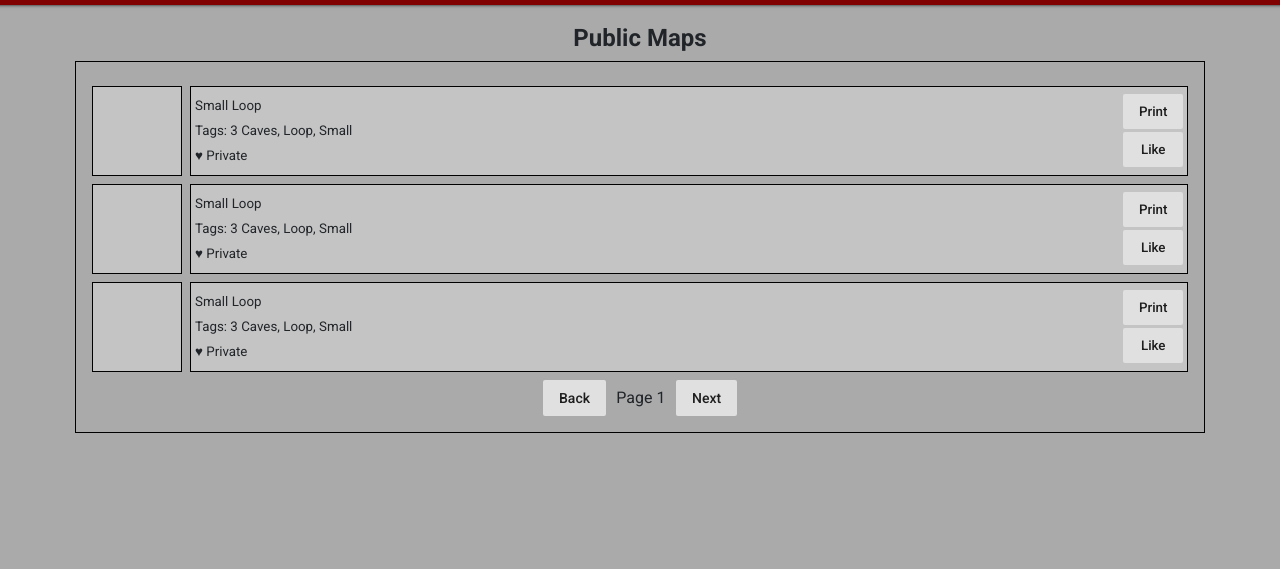
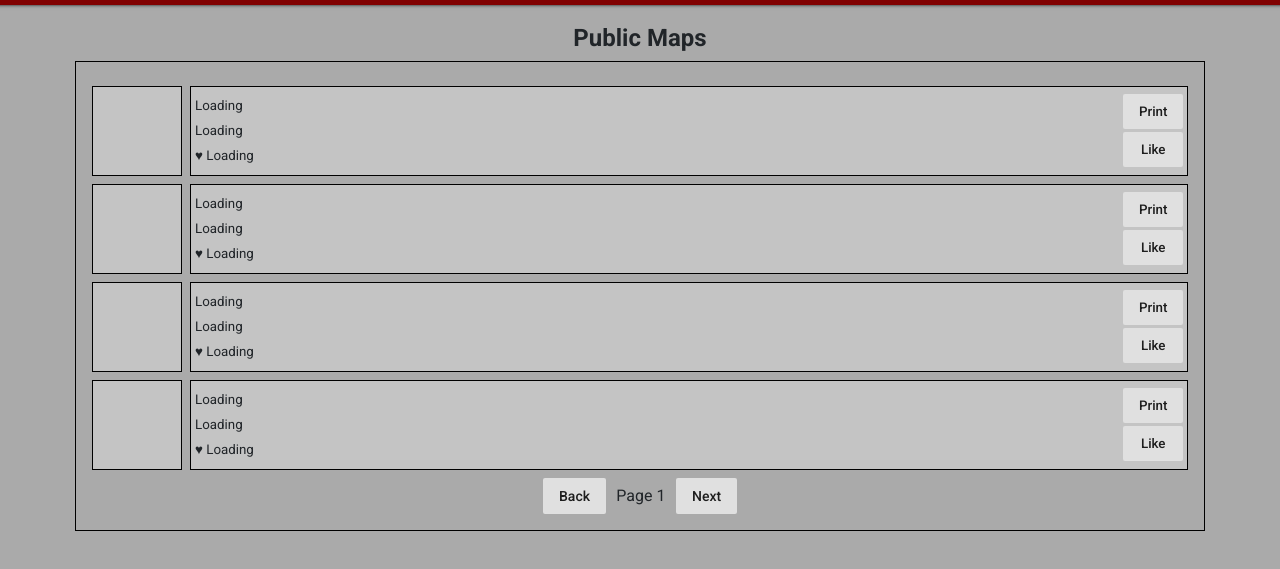
Before and after one commit to Luke-Ferderer/InTheVeinOfCaves, a plain HTML site: page public/browse.html in a window 1280 px wide. Shown: the part 51-620 px from the top of the page. Drawn offline with Linux system fonts and the light colour scheme; some packages are replaced by stand-ins of ours.

Commit message:
Templating for browse

```diff
--- a/public/browse.html
+++ b/public/browse.html
@@ -12,74 +12,8 @@
 
 <body>
   <div id="navBar"></div>
-  <!-- This will also be a template, for the account page -->
-  <div id="browsePage" class="container page-container">
+  <div id="browseMaps"></div>
 
-    <h4>Public Maps</h4>
-
-    <div id="mapListContainer">
-
-      <div id="mapList">
-
-        <!-- Sample Map -->
-        <div class="map-item">
-          <div class="map-icon"></div>
-          <div class="map-details">
-            <div class="map-detail-lines">
-              <div class="map-title">Small Loop</div>
-              <div class="map-tags">Tags: 3 Caves, Loop, Small</div>
-              <div class="map-likes"><span class="heart">♥</span>&nbsp;Private</div>
-            </div>
-            <div class="map-detail-buttons">
-              <button type="button" class="btn">Print</button>
-              <button type="button" class="btn">Like</button>
-            </div>
-          </div>
-        </div>
-
-        <!-- Sample Map -->
-        <div class="map-item">
-          <div class="map-icon"></div>
-          <div class="map-details">
-            <div class="map-detail-lines">
-              <div class="map-title">Small Loop</div>
-              <div class="map-tags">Tags: 3 Caves, Loop, Small</div>
-              <div class="map-likes"><span class="heart">♥</span>&nbsp;Private</div>
-            </div>
-            <div class="map-detail-buttons">
-              <button type="button" class="btn">Print</button>
-              <button type="button" class="btn">Like</button>
-            </div>
-          </div>
-        </div>
-
-        <!-- Sample Map -->
-        <div class="map-item">
-          <div class="map-icon"></div>
-          <div class="map-details">
-            <div class="map-detail-lines">
-              <div class="map-title">Small Loop</div>
-              <div class="map-tags">Tags: 3 Caves, Loop, Small</div>
-              <div class="map-likes"><span class="heart">♥</span>&nbsp;Private</div>
-            </div>
-            <div class="map-detail-buttons">
-              <button type="button" class="btn">Print</button>
-              <button type="button" class="btn">Like</button>
-            </div>
-          </div>
-        </div>
-
-      </div>
-
-      <div id="mapNavDisplay">
-        <button type="button" class="btn">Back</button>
-        <span>Page 1</span>
-        <button type="button" class="btn">Next</button>
-      </div>
-
-    </div>
-
-  </div>
   <script src="scripts/jquery.min.js"></script>
   <script src="scripts/popper.js"></script>
   <script src="scripts/bootstrap-material-design.js"></script>
--- a/public/scripts/main.js
+++ b/public/scripts/main.js
@@ -8,10 +8,17 @@
 
 var rhit = rhit || {};
 
-rhit.navBarTemplate;
-
 rhit.main = function () {
 	$("#navBar").load("/templates.html #navBar");
+	$("#browseMaps").load("/templates.html #browseMaps", () => {
+		$("#map0").load("/templates.html .map-item", () => {
+			$("#map1").load("/templates.html .map-item", () => {
+				$("#map2").load("/templates.html .map-item", () => {
+					$("#map3").load("/templates.html .map-item");
+				});
+			});
+		});
+	});
 };
 
 rhit.main();
--- a/public/templates.html
+++ b/public/templates.html
@@ -13,3 +13,37 @@
       </div>
     </nav>
 </div>
+
+<div id="browseMaps" class="container page-container">
+  <h4>Public Maps</h4>
+  <div id="mapListContainer">
+    <div id="mapList">
+      <div id="map0"></div>
+      <div id="map1"></div>
+      <div id="map2"></div>
+      <div id="map3"></div>
+    </div>
+    <div id="mapNavDisplay">
+      <button type="button" class="btn">Back</button>
+      <span>Page 1</span>
+      <button type="button" class="btn">Next</button>
+    </div>
+  </div>
+</div>
+
+<div class="map-item">
+  <div class="map-icon"></div>
+  <div class="map-details">
+    <div class="map-detail-lines">
+      <div class="map-title">Loading</div>
+      <div class="map-tags">Loading</div>
+      <div class="map-likes"><span class="heart">♥</span>&nbsp;Loading</div>
+    </div>
+    <div class="map-detail-buttons">
+      <button type="button" class="btn">Print</button>
+      <button type="button" class="btn">Like</button>
+    </div>
+  </div>
+</div>
+
+<!-- Modals -->
```
